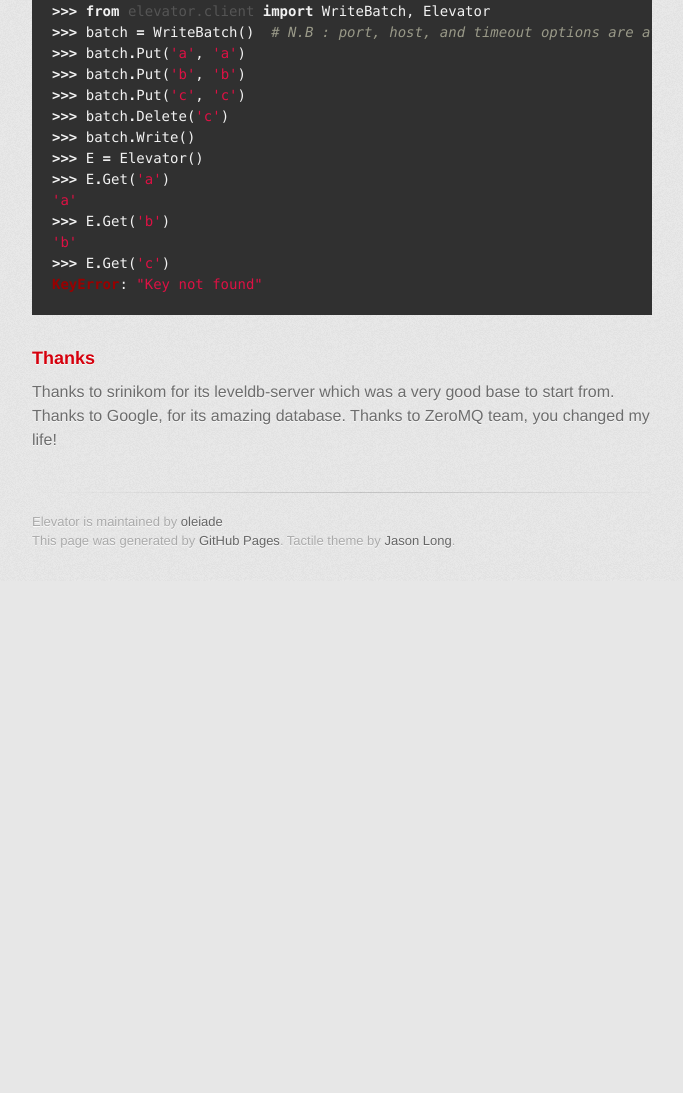
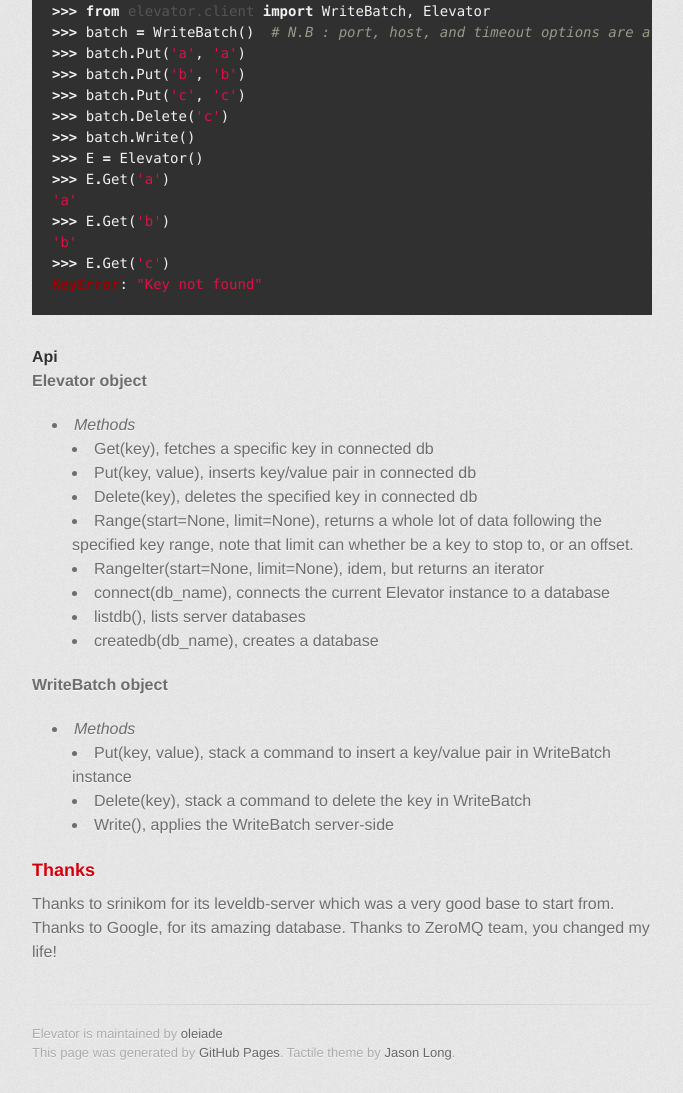
Before and after one commit to oleiade/Elevator, a plain HTML site: page index.html in a window 1280 px wide. Shown: the part 6240-7333 px from the top of the page, without its empty margins (298-981 px from the left). Before the commit the page ends 6821 px from the top, so only its background shows below. Drawn offline with Linux system fonts and the light colour scheme; a web font is replaced by a local one.

Commit message:
Create gh-pages branch via GitHub

```diff
--- a/index.html
+++ b/index.html
@@ -287,7 +287,39 @@
 <span class="ne">KeyError</span><span class="p">:</span> <span class="s">"Key not found"</span>
 </pre></div>
 
-<h3>Thanks</h3>
+<h4>Api</h4>
+
+<p><strong>Elevator object</strong></p>
+
+<ul>
+<li>
+<em>Methods</em>
+
+<ul>
+<li>Get(key), fetches a specific key in connected db</li>
+<li>Put(key, value), inserts key/value pair in connected db</li>
+<li>Delete(key), deletes the specified key in connected db</li>
+<li>Range(start=None, limit=None), returns a whole lot of data following the specified key range,
+note that limit can whether be a key to stop to, or an offset.</li>
+<li>RangeIter(start=None, limit=None), idem, but returns an iterator</li>
+<li>connect(db_name), connects the current Elevator instance to a database</li>
+<li>listdb(), lists server databases</li>
+<li>createdb(db_name), creates a database</li>
+</ul>
+</li>
+</ul><p><strong>WriteBatch object</strong></p>
+
+<ul>
+<li>
+<em>Methods</em>
+
+<ul>
+<li>Put(key, value), stack a command to insert a key/value pair in WriteBatch instance</li>
+<li>Delete(key), stack a command to delete the key in WriteBatch</li>
+<li>Write(), applies the WriteBatch server-side</li>
+</ul>
+</li>
+</ul><h3>Thanks</h3>
 
 <p>Thanks to srinikom for its leveldb-server which was a very good base to start from. Thanks to Google, for its amazing database. Thanks to ZeroMQ team, you changed my life!</p>
         </section>
```
Also changed, not shown: params.json (+1 -1 lines).
